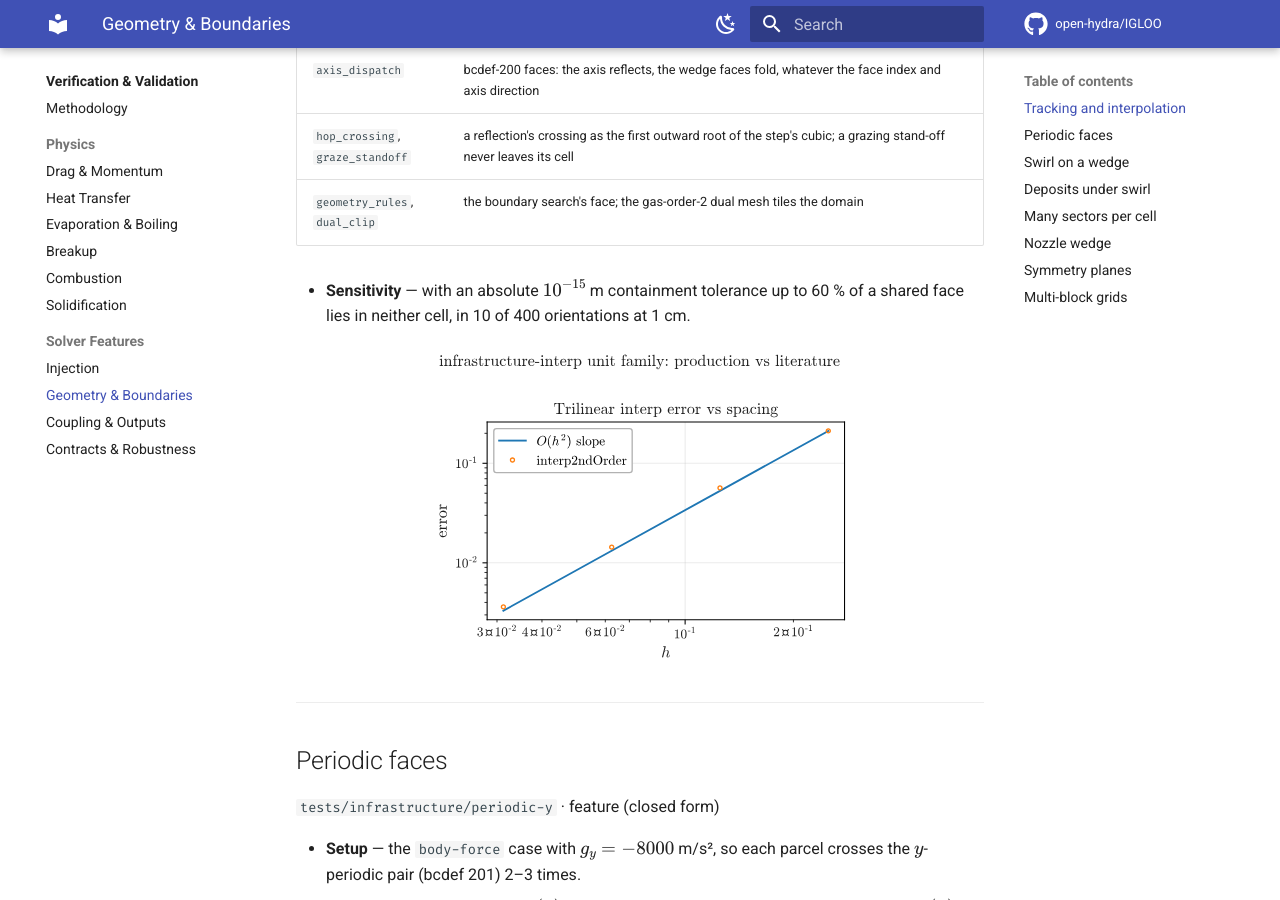
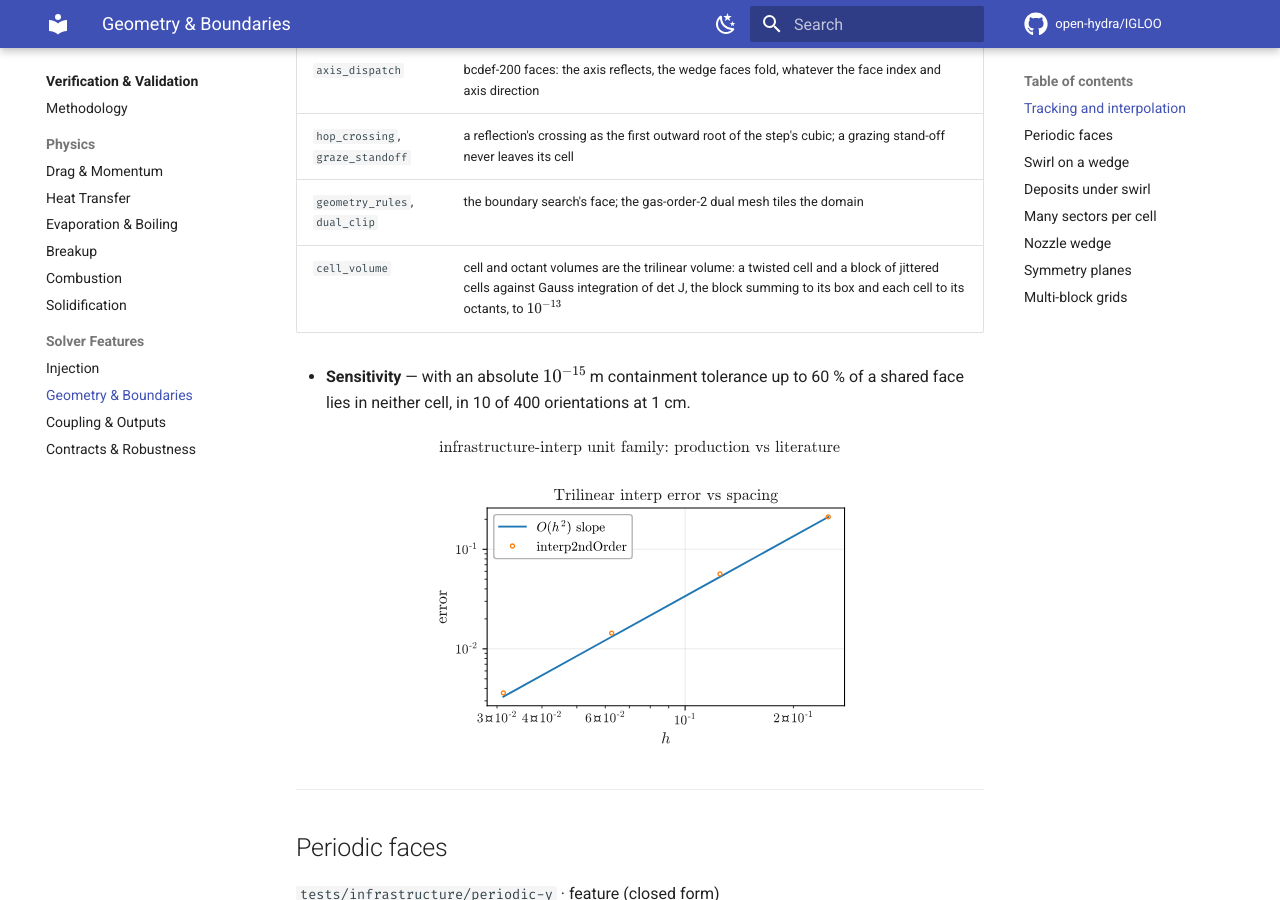
Before and after one commit to open-hydra/IGLOO, an MkDocs documentation site: the page built from docs/vv/geometry.md, in a window 1280 px wide and 900 px high, scrolled down 1144 px. Built offline with MkDocs 1.6.1 and Material for MkDocs 9.7.7, drawn with Linux system fonts in a browser that asks for light colours; comment, search, counter and statistics services are not loaded.

Commit message:
tests: the cell and octant volumes against the trilinear volume
test_cell_volume (infrastructure/cell_volume): a twisted cell and a
6x6x6 block with jittered inner nodes against 2x2x2 Gauss of det J, the
block against its box, every cell against its eight octants, plane-faced
cells against closed forms and a mirrored block positive (controls).
1e-13 of the volume; measured <= 9.9e-15. With five tetrahedra per cell
(the base's obj_block.f90 under these tests): the twisted cell 1.55e-1,
the block's sum 1 + 3.72e-5 of the box, a cell 3.92e-2, an octant 2.99e-3.

test_source_reduction asserts sum(dualW) == sum(cellVol) on the
curvilinear case too (1.5e-16; five tetrahedra 5.13e-3), and
test_mollify_blocks U-X3 holds the warped cell's cellVol to its
24-tetrahedra volume (bit for bit; five tetrahedra 1.59e-2): both were
left unasserted because five tetrahedra miss them. axis-200's oracle
calls its six-tetrahedron volume exact on its plane-faced cells only.

Counts: the pages' total goes 412 -> 413 (61 -> 62 unit entries, 48 ->
49 compiled). ctest -N registers 413 on the base and 414 here: the
pages' e2e breakdown (350) does not count the four exchange-* entries;
left as it is.

Co-Authored-By: Claude Opus 5.5 <noreply@anthropic.com>
Claude-Session: https://claude.ai/code/session_01YbtUqacA6qYqYfoFJvSCJ8

```diff
--- a/docs/vv/geometry.md
+++ b/docs/vv/geometry.md
@@ -28,6 +28,7 @@ or overlapping chimera faces. The drag physics is gated elsewhere; what these ca
 | `axis_dispatch` | bcdef-200 faces: the axis reflects, the wedge faces fold, whatever the face index and axis direction |
 | `hop_crossing`, `graze_standoff` | a reflection's crossing as the first outward root of the step's cubic; a grazing stand-off never leaves its cell |
 | `geometry_rules`, `dual_clip` | the boundary search's face; the gas-order-2 dual mesh tiles the domain |
+| `cell_volume` | cell and octant volumes are the trilinear volume: a twisted cell and a block of jittered cells against Gauss integration of det J, the block summing to its box and each cell to its octants, to $10^{-13}$ |
 
 - **Sensitivity** — with an absolute $10^{-15}$ m containment tolerance up to 60 % of a shared face
   lies in neither cell, in 10 of 400 orientations at 1 cm.
```
Also changed, not shown: docs/development/testing.md (+1 -1 lines), docs/vv/index.md (+1 -1 lines), 12 other files.
